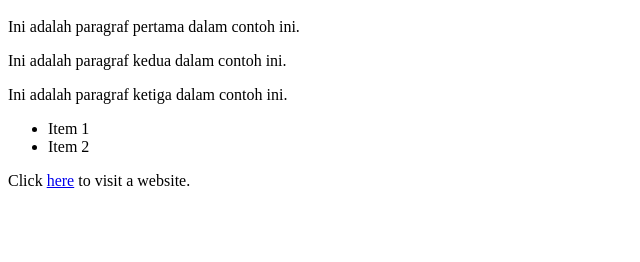
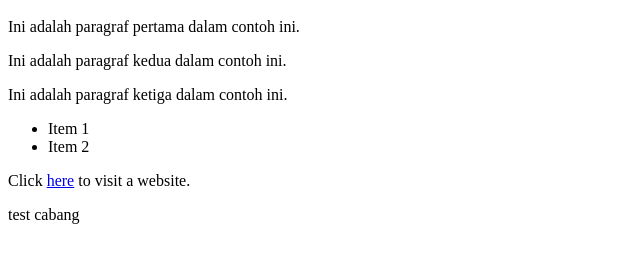
Before and after one commit to syifazwani/contoh, a plain HTML site: page index.html in a window 1280 px wide. Shown: the part 48-310 px from the top of the page, without its empty margins (0-640 px from the left). Drawn offline with Linux system fonts and the light colour scheme.

Commit message:
up cabang
update cabang

```diff
--- a/index.html
+++ b/index.html
@@ -12,5 +12,6 @@
          <li>Item 2</li>
       </ul>
       <p>Click <a href="https://www.google.com">here</a> to visit a website.</p>
+      <p>test cabang</p>
   </body>
 </html>
```
